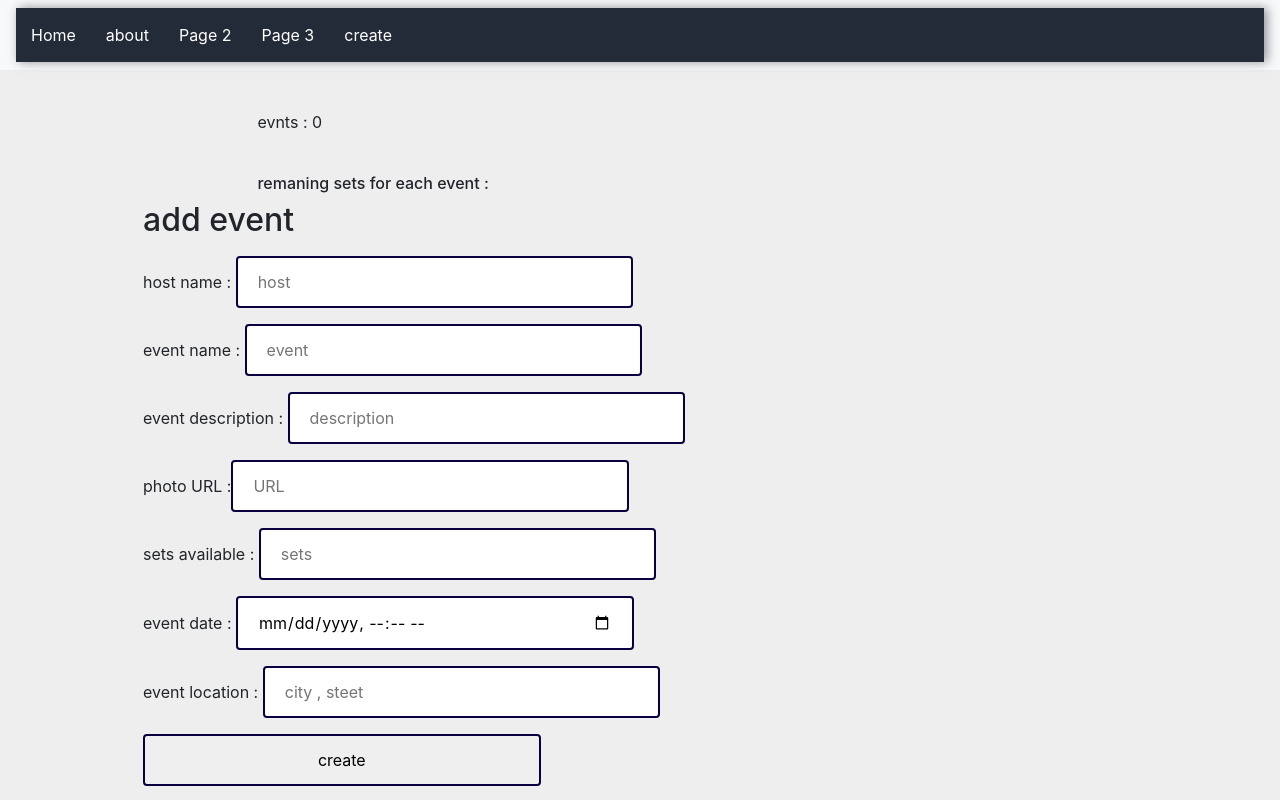
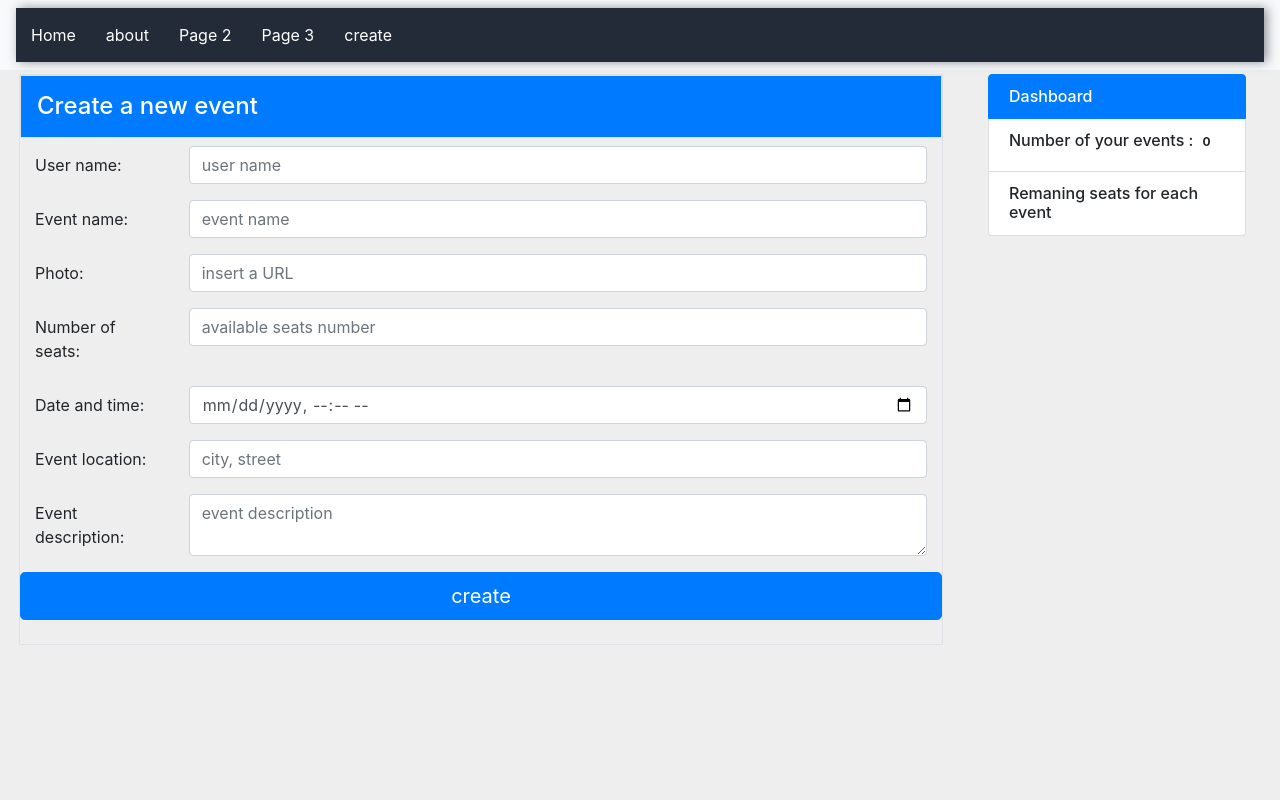
Before and after one commit to zaidraddad94/Zahgan, a React (Create React App) app in the folder react-client/: page /create in a window 1280 px wide. Built offline with nearby package versions, Linux system fonts and the light colour scheme; no server answers.

Commit message:
fix front end design for create

```diff
--- a/react-client/public/creater.css
+++ b/react-client/public/creater.css
@@ -1,29 +1,4 @@
-
-
-input {
-    width: 40%;
-    padding: 12px 20px;
-    margin: 8px 0;
-    box-sizing: border-box;
-    border: 2px solid rgb(9, 0, 63);
-    border-radius: 4px;
-
-}
-.dashbord{
-    display:inline-block;
-    margin:10px;
-    border:1px solid#eee;
-    box-shadow:1px 2px 2px #ccc;
-    width:200px;
-    padding:20px;
-    height:200px;
-    background-color: rgb(93, 93, 97);
-    text-align: center;
+   .textboxes-creator{
+        width:500px;
+        margin:1px;
     }
-
-    .sss{
-        width: 100%;
-        padding: 10px;
-        border: 10px solid rgb(156, 12, 12);
-        margin: 0;
-    }
--- a/react-client/src/components/create.js
+++ b/react-client/src/components/create.js
@@ -62,7 +62,11 @@ class Create extends React.Component {
       }
     });
 
-      alert(obj.eventName + 'saved !');
+
+
+
+    alert(obj.eventName + ' saved !');
+
     $.ajax({
       url: '/create',
       success: (data) => {
@@ -121,64 +125,121 @@ class Create extends React.Component {
 
   render() {
     return (
-      <div id="zz" className="container-fluid" >
-      <div className="container-fluid">evnts : {this.state.items.length}</div>
-      <h6 className="container-fluid" > remaning sets for each event  : {"\n"} <h6>{this.viewlest(this)}</h6></h6>
+
+      <div className="row m-1">
+        <div className="col-md-9">
+          <div className=" container border">
+            <div className=" row ">
+              <h4 className="col-sm-12 border p-3 mb-2 bg-primary text-white"> Create a new event </h4>
+            </div>
+            <form onSubmit={this.handleSubmit}>
+              <div>
+                <div className="form-group row">
+                  <label className="col-sm-2 col-form-label">User name:</label>
+                  <div class="col-sm-10">
+                    <input className="form-control" placeholder="user name" value={this.state.host}
+                      onChange={e => this.setState({ host: e.target.value })} />
+                  </div>
+                </div>
+              </div>
+
+
+              <div>
+                <div className="form-group row">
+                  <label className="col-sm-2 col-form-label">Event name: </label>
+                  <div class="col-sm-10">
+                    <input className="form-control" placeholder="event name" value={this.state.event}
+                      onChange={e => this.setState({ event: e.target.value })} />
+                  </div>
+                </div>
+              </div>
 
 
 
 
+              <div>
+                <div className="form-group row">
+                  <label className="col-sm-2 col-form-label"> Photo: </label>
+                  <div class="col-sm-10">
+                    <input className="form-control" placeholder="insert a URL" value={this.state.photo}
+                      onChange={e => this.setState({ photo: e.target.value })} />
+                  </div>
+                </div>
+              </div>
 
 
-      <h2> add event </h2>
-      <form onSubmit={this.handleSubmit}>
-        host name : <input
-        placeholder="host"
-        value={this.state.host}
-        onChange={e=>this.setState({host:e.target.value})}/>
-        <br></br>
-        event name : <input
-        placeholder="event"
-        value={this.state.event}
-        onChange={e=>this.setState({event:e.target.value})}/>
-        <br></br>
-        event description : <input
-        placeholder="description"
-        value={this.state.description}
-        onChange={e=>this.setState({description:e.target.value})}/>
-        <br></br>
-        photo URL :<input
-        placeholder="URL"
-        value={this.state.photo}
-        onChange={e=>this.setState({photo:e.target.value})}/>
-        <br></br>
-        sets available  :     <input
-        placeholder="sets"
-        value={this.state.sets}
-        type="number"
-        onChange={e=>this.setState({sets:e.target.value})}/>
-        <br></br>
-        event date : <input
-        placeholder="mm/dd/yy"
-        value={this.state.date}
-        type="datetime-local"
-        onChange={e=>this.setState({date:e.target.value})}/>
-        <br></br>
-        event location : <input
-        placeholder="city , steet"
-        value={this.state.location}
-        onChange={e=>this.setState({location:e.target.value})}/>
-        <br></br>
 
-        <input type="submit" value="create" />
-      </form>
+              <div>
+                <div className="form-group row">
+                  <label className="col-sm-2 col-form-label"> Number of seats: </label>
+                  <div class="col-sm-10">
+                    <input className="form-control" placeholder="available seats number" value={this.state.sets}
+                      type="number" onChange={e => this.setState({ sets: e.target.value })} />
+                  </div>
+                </div>
+              </div>
+
+
+
+              <div>
+                <div className="form-group row">
+                  <label className="col-sm-2 col-form-label"> Date and time:</label>
+                  <div class="col-sm-10">
+                    <input className="form-control" placeholder="mm/dd/yy" value={this.state.date}
+                      type="datetime-local" onChange={e => this.setState({ date: e.target.value })} />
+                  </div>
+                </div>
+              </div>
+
+
+              <div>
+                <div className="form-group row">
+                  <label className="col-sm-2 col-form-label"> Event location:</label>
+                  <div class="col-sm-10">
+                    <input className="form-control" placeholder="city, street" value={this.state.location}
+                      onChange={e => this.setState({ location: e.target.value })} />
+                  </div>
+                </div>
+              </div>
+
+              <div>
+                <div className="form-group row">
+                  <label className="col-sm-2 col-form-label">Event description:</label>
+                  <div class="col-sm-10">
+                    <textarea className="form-control" placeholder="event description" value={this.state.description}
+                      onChange={e => this.setState({ description: e.target.value })} />
+                  </div>
+                </div>
+              </div>
+
+
+              <div className="row">
+                <button type="submit" value="create" className="btn btn-primary btn-lg btn-block" >create</button>
+              </div>
+              <br />
+            </form >
+          </div>
+        </div>
+
+
+        <div className="col-md-3">
+          <div className=" container ">
+            <div class="list-group">
+              <h6 class="list-group-item active main-color-bg">
+                <span class="glyphicon glyphicon-cog" aria-hidden="true"></span> Dashboard
+              </h6>
+              <h6 className="list-group-item"><span className="glyphicon glyphicon-list-alt" aria-hidden="true"></span> Number of your events : <h6 class="badge"> {this.state.items.length} </h6></h6>
+              <h6 className="list-group-item"><span className="glyphicon glyphicon-pencil" aria-hidden="true"></span>Remaning seats for each event <h6 class="badge"> {this.viewlest(this)} </h6></h6>
+            </div>
+          </div>
+
+        </div>
+
+
+
+
       </div>
     );
   }
 }
 export default Create
-
-// <div className='dashbord'> <h6>totla number of sets for ur last event:</h6> {  this.allseats(this)  }
-//       <h6>taken sets  :</h6> {this.x(this)}
-//       <h6>remaning sets :</h6> {this.allseats(this)-this.x(this)}
-//        </div>
```
Also changed, not shown: 1 other file (tests, documents, lock files or other folders). Lines whose indentation alone changed are shown as unchanged.
